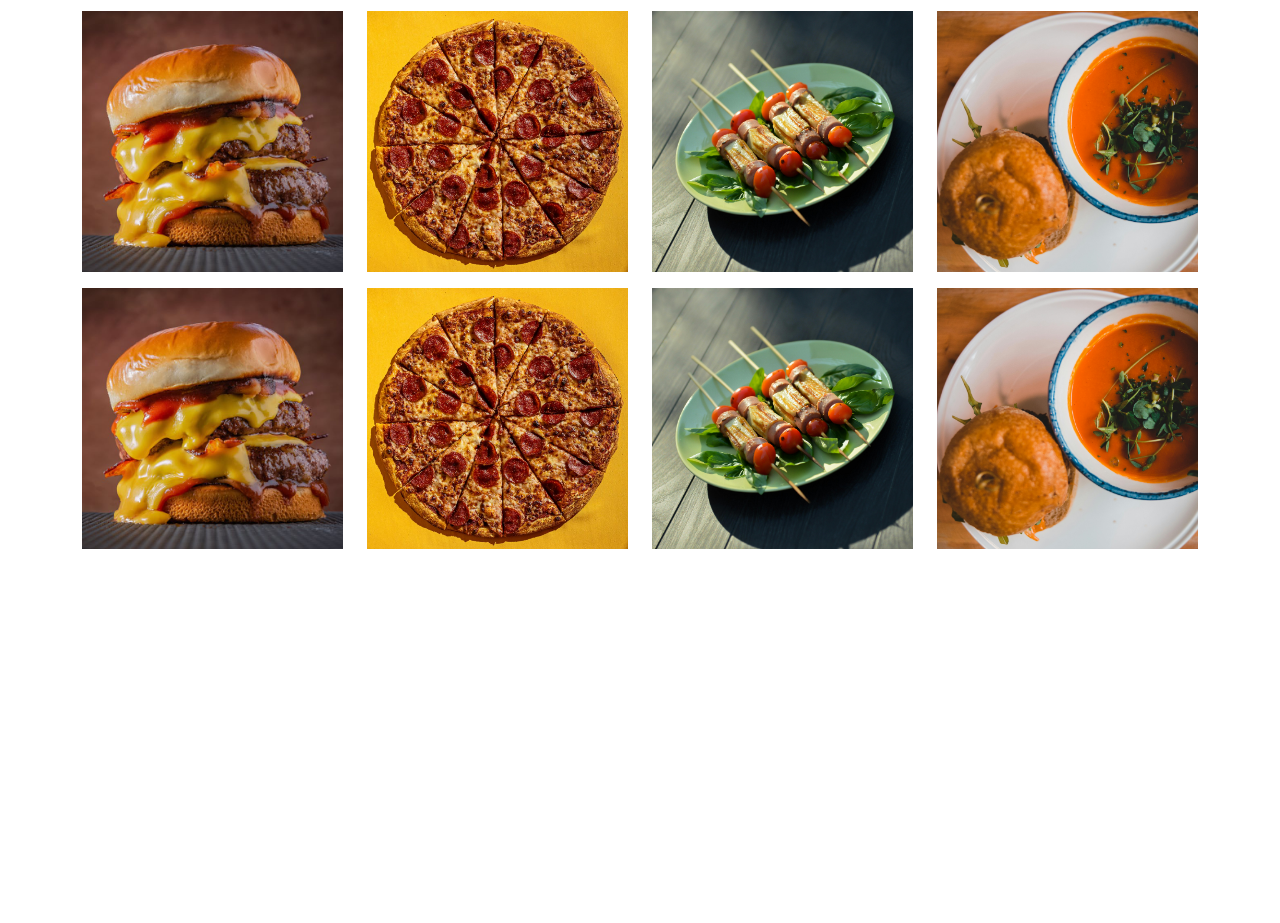
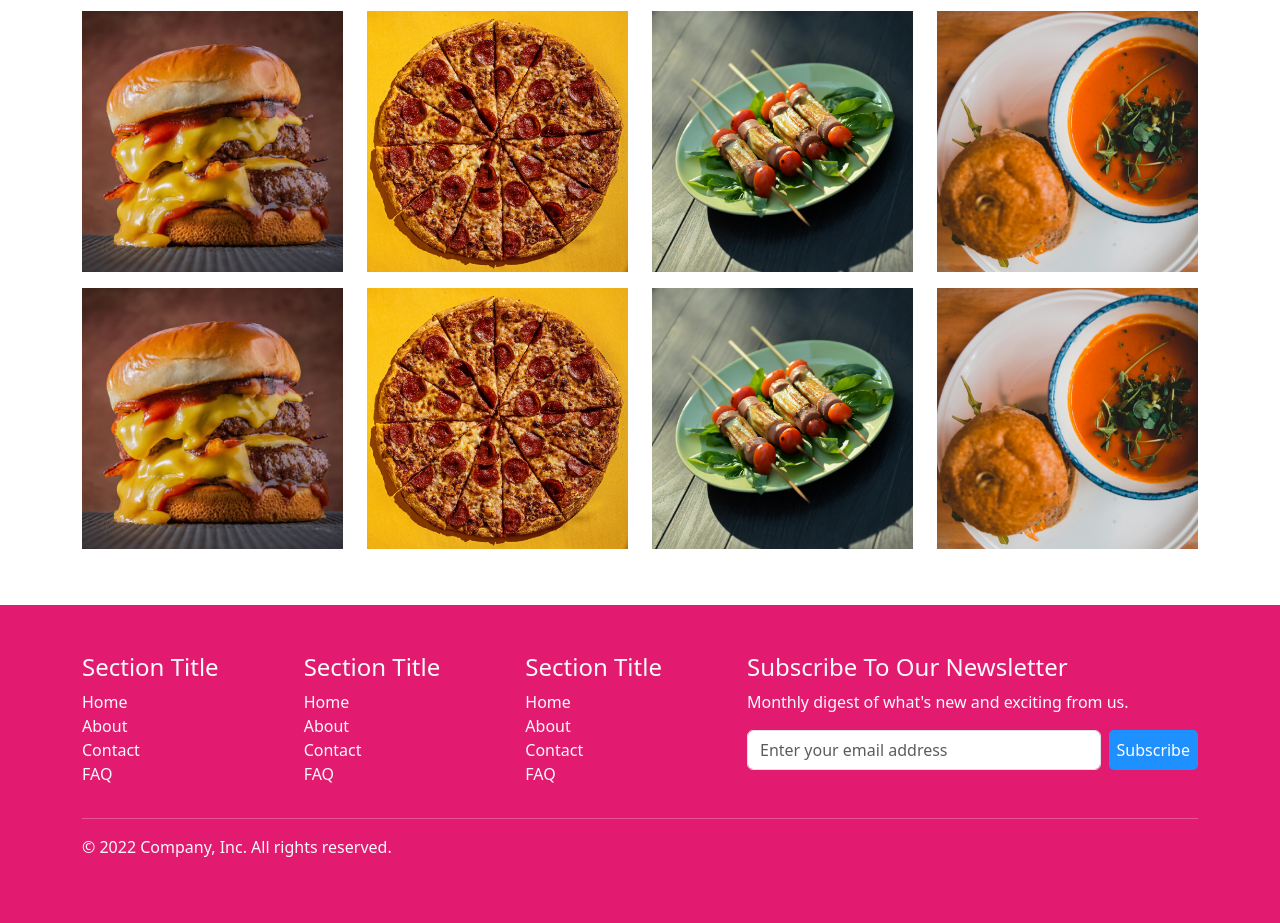
Before and after one commit to Maven-Rabiul/foodpanda, a website: page index.html in a window 1280 px wide. Shown: the part 2246-3169 px from the top of the page. Before the commit the page ends 2803 px from the top, so only its background shows below. Drawn offline with nearby package versions, Linux system fonts and the light colour scheme.

Commit message:
footer done...
footer and some custom css updated

```diff
--- a/css/style.css
+++ b/css/style.css
@@ -30,3 +30,13 @@
 .client{
    color: rgb(226, 27, 112);
 }
+.footer{
+    background-color: rgb(226, 27, 112);
+}
+.subBtn{
+    background-color: dodgerblue;
+    color: white;
+    border: none;
+    border-radius: 05px;
+    padding: 8px;
+}
--- a/index.html
+++ b/index.html
@@ -243,6 +243,58 @@
 </section>
 
 <!--Footer-->
+<section class="footer mt-5 py-5">
+    <div class="container">
+        <div class="row ">
+            <div class="col-7">
+                <div class="row">
+                    <div class="col-xl-4">
+                        <h4 class="text-light text-capitalize">Section title</h4>
+                        <ul class="list-unstyled">
+                            <li><a href="#" class="text-decoration-none text-light">Home</a></li>
+                            <li><a href="#" class="text-decoration-none text-light">About</a></li>
+                            <li><a href="#" class="text-decoration-none text-light">Contact</a></li>
+                            <li><a href="#" class="text-decoration-none text-light"> FAQ</a></li>
+                        </ul>
+                    </div>
+                    <div class="col-xl-4">
+                        <h4 class="text-light text-capitalize">Section title</h4>
+                        <ul class="list-unstyled">
+                            <li><a href="#" class="text-decoration-none text-light">Home</a></li>
+                            <li><a href="#" class="text-decoration-none text-light">About</a></li>
+                            <li><a href="#" class="text-decoration-none text-light">Contact</a></li>
+                            <li><a href="#" class="text-decoration-none text-light"> FAQ</a></li>
+                        </ul>
+                    </div>
+                    <div class="col-xl-4">
+                        <h4 class="text-light text-capitalize">Section title</h4>
+                        <ul class="list-unstyled">
+                            <li><a href="#" class="text-decoration-none text-light">Home</a></li>
+                            <li><a href="#" class="text-decoration-none text-light">About</a></li>
+                            <li><a href="#" class="text-decoration-none text-light">Contact</a></li>
+                            <li><a href="#" class="text-decoration-none text-light"> FAQ</a></li>
+                        </ul>
+                    </div>
+                </div>
+            </div>
+            <div class="col-5 ">
+                <h4 class="text-light text-capitalize">Subscribe to our newsletter</h4>
+                <p class="text-light">Monthly digest of what's new and exciting from us.</p>
+
+                <form action="#" class="d-flex gap-2" >
+                    <input type="email" class="form-control" placeholder="Enter your email address">
+                    <button class="subBtn">Subscribe</button>
+                </form>
+            </div>
+        </div>
+        <div class="row ">
+            <div class="col-xl-12 text-start align-items-center">
+                <hr class="text-light">
+                <p class="text-light">&#169 2022 Company, Inc. All rights reserved.</p>
+            </div>
+        </div>
+    </div>
+</section>
 
 
 
```
